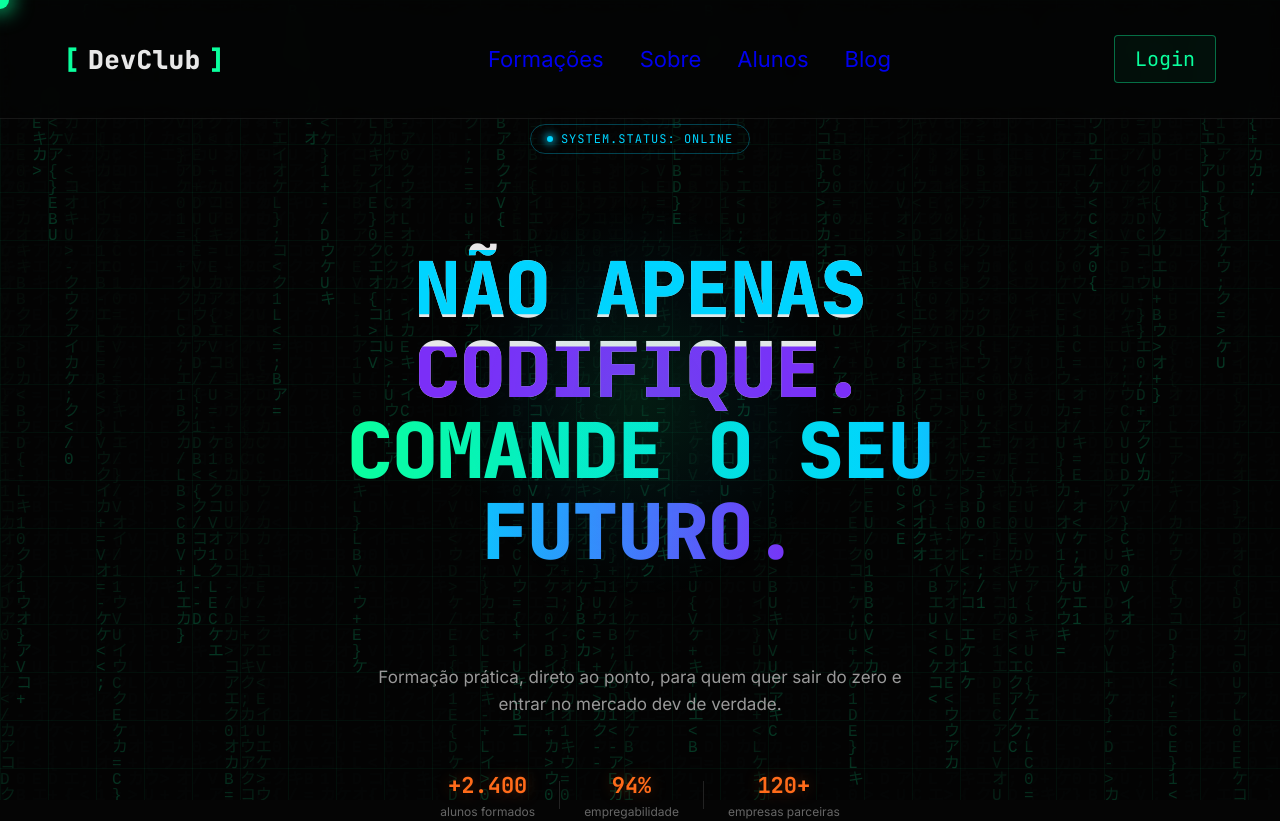
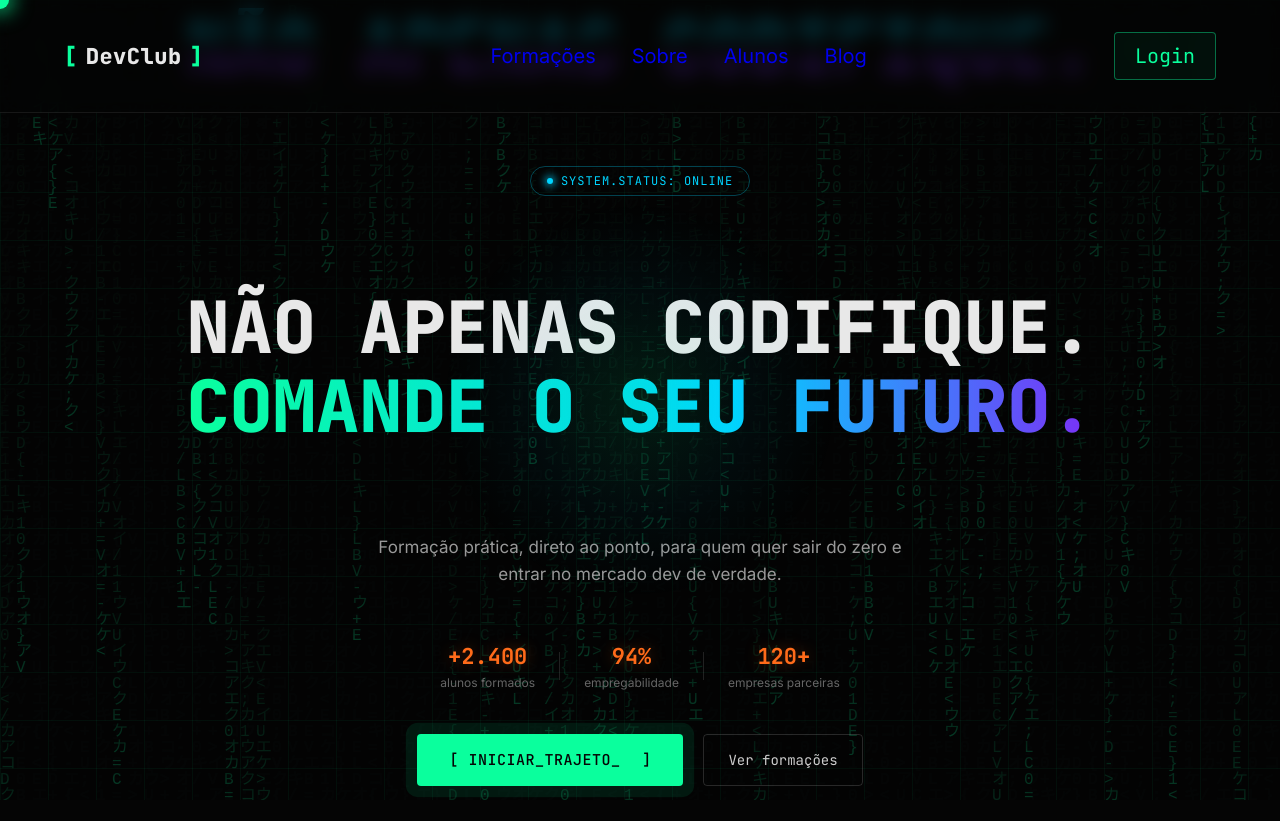
Before and after one commit to ricocanuto/DevClub-institucional, a React (Vite) app: page / in a window 1280 px wide. Shown: the top 821 px of the page. Built offline with nearby package versions, Linux system fonts and the light colour scheme.

Commit message:
change-colors-hero

```diff
--- a/src/index.css
+++ b/src/index.css
@@ -150,11 +150,8 @@ a, button, li {
 .hero__title {
   font-family: var(--font-mono);
   font-weight: 800;
-  font-size: clamp(40px, 6vw, 80px);
-  line-height: 1.05;
-  letter-spacing: -1px;
-  max-width: 920px;
-  position: relative;
+  font-size: clamp(36px, 6vw, 72px);
+  line-height: 1.1;
 }
 
 .hero__title-highlight {
@@ -313,11 +310,13 @@ a, button, li {
 .logo {
   font-family: var(--font-mono);
   font-weight: 800;
-  font-size: 26px;
+  font-size: 22px;
   letter-spacing: 0.5px;
   display: flex;
   align-items: center;
   gap: 8px;
+  text-decoration: none;
+  color: var(--color-text);
 }
 
 .logo__bracket {
@@ -328,7 +327,7 @@ a, button, li {
   display: flex;
   gap: 36px;
   list-style: none;
-  font-size: 22px;
+  font-size: 20px;
   color: #a8a8a8;
 }
 
```
